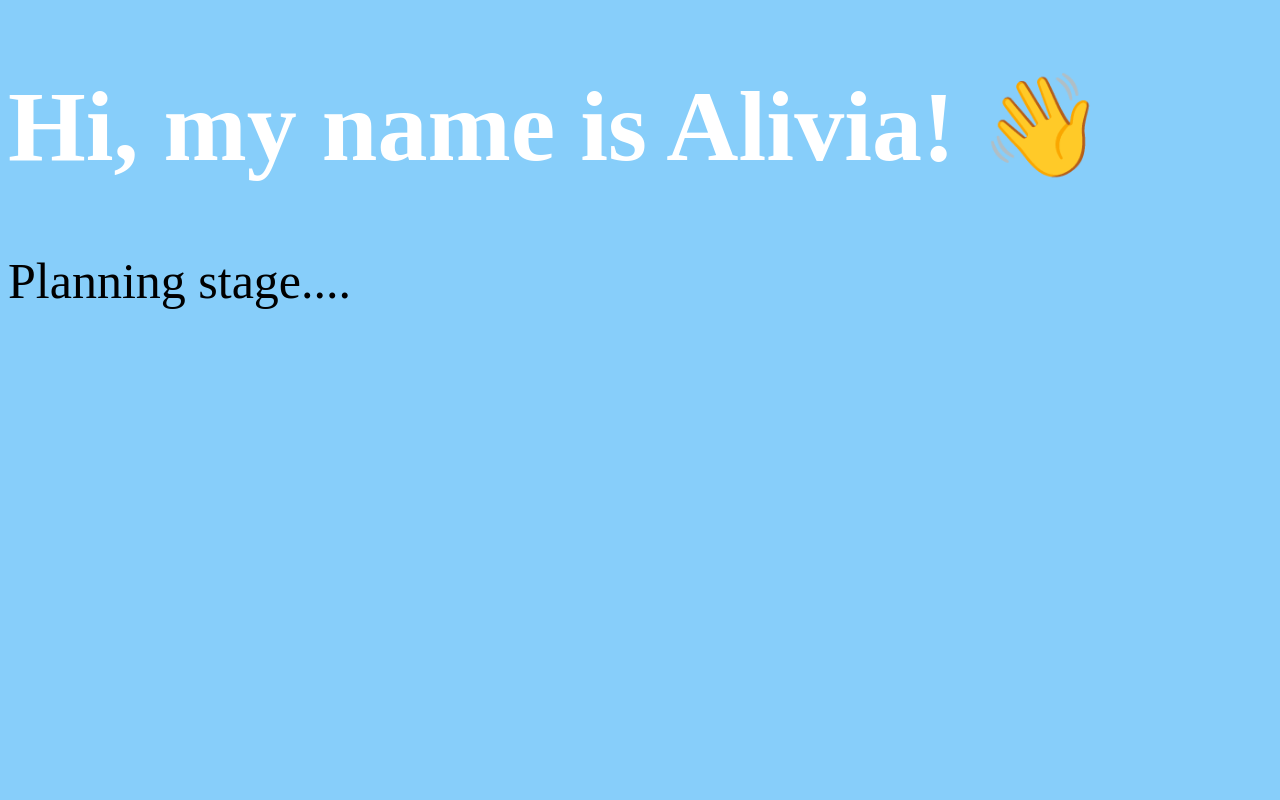
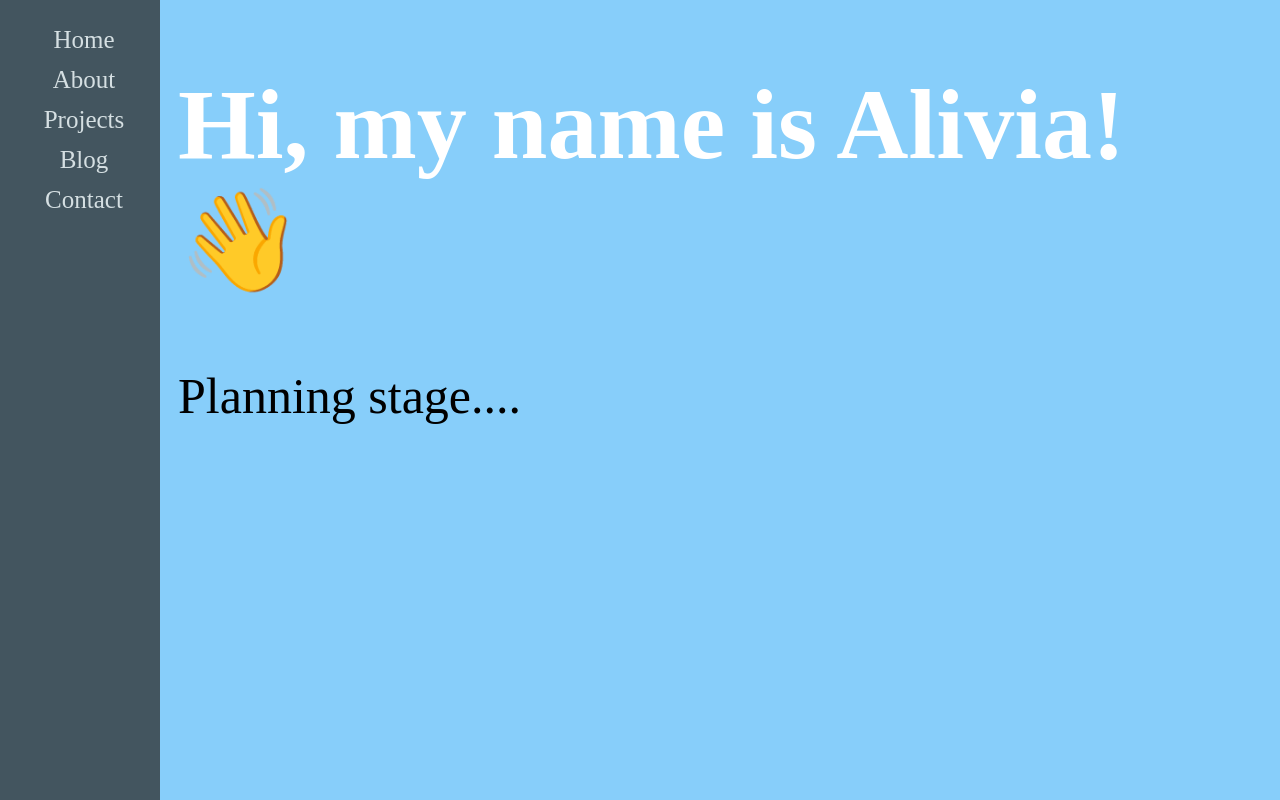
Before and after one commit to Aubyn92/portfolio-project, a plain HTML site: page index.html in a window 1280 px wide. Drawn offline with Linux system fonts and the light colour scheme.

Commit message:
added sidenav bar to index.html and doctype header html to all other html pages

```diff
--- a/index.html
+++ b/index.html
@@ -3,12 +3,33 @@
 <head>
     <meta charset="UTF-8">
     <meta name="viewport" content="width=device-width, initial-scale=1.0">
-    <title>Document</title>
+    <title>Alivia's Portfolio of Work</title>
     <link rel="stylesheet" href="style.css">
 </head>
 <body>
+<!-- Side navigation -->
+<div class="sidenav">
+        <a href="index.html">Home</a>
+        <a href="about.html">About</a>
+        <a href="projects.html">Projects</a>
+        <a href="blog.html">Blog</a>
+        <a href="contact.html">Contact</a>
+      </div>
+
+    <div class= "main">
+
     <h1>Hi, my name is Alivia! 👋 </h1>
 
     <p>Planning stage....</p>
+    <!-- <nav>
+        <ul>
+            <li><a href="">Home</a></li>
+            <li><a href="">About</a></li>
+            <li><a href="">Projects</a></li>
+            <li><a href="">Contact</a></li>
+            <li><a href="">Blog</a></li>
+        </ul>
+    </nav> -->
+    </div>
 </body>
 </html>
--- a/style.css
+++ b/style.css
@@ -11,3 +11,43 @@ p {
 body {
     background-color: lightskyblue;
 }
+
+/* The sidebar menu */
+.sidenav {
+  height: 100%; /* Full-height: remove this if you want "auto" height */
+  width: 160px; /* Set the width of the sidebar */
+  position: fixed; /* Fixed Sidebar (stay in place on scroll) */
+  z-index: 1; /* Stay on top */
+  top: 0; /* Stay at the top */
+  left: 0;
+  background-color: #43555f; /* Dark grey */
+  overflow-x: hidden; /* Disable horizontal scroll */
+  padding-top: 20px;
+}
+
+/* The navigation menu links */
+.sidenav a {
+  padding: 6px 8px 6px 16px;
+  text-decoration: none;
+  text-align: center;
+  font-size: 25px;
+  color: #d5dfe2;
+  display: block;
+}
+
+/* When you mouse over the navigation links, change their color */
+.sidenav a:hover {
+  color: #f1f1f1;
+}
+
+/* Style page content */
+.main {
+  margin-left: 160px; /* Same as the width of the sidebar */
+  padding: 0px 10px;
+}
+
+/* On smaller screens, where height is less than 450px, change the style of the sidebar (less padding and a smaller font size) */
+@media screen and (max-height: 450px) {
+  .sidenav {padding-top: 15px;}
+  .sidenav a {font-size: 18px;}
+}
```
Also changed, not shown: about.html (+11 -0 lines), blog.html (+11 -0 lines), contact.html (+11 -0 lines), projects.html (+11 -0 lines), style.js (added, +9 -0 lines), 1 other file.
